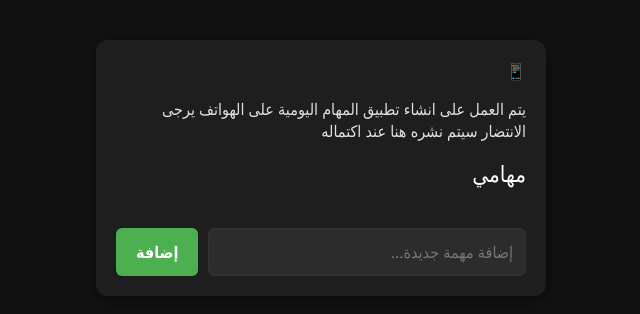
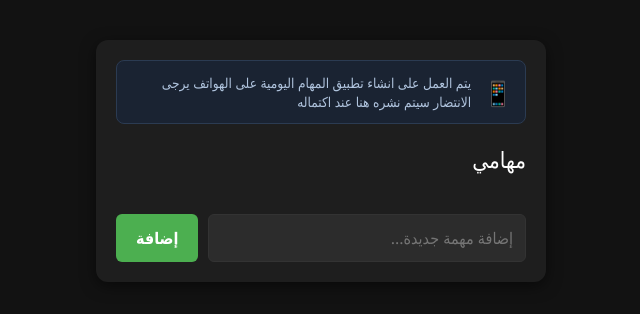
Before and after one commit to webAppLearner/SimpleToDoWebsite, a website: page public/index.html in a window 1280 px wide. Shown: the whole page, without its empty margins (319-959 px from the left). Drawn offline with nearby package versions, Linux system fonts and the light colour scheme; no server answers.

Commit message:
Update style.css

```diff
--- a/public/style.css
+++ b/public/style.css
@@ -31,3 +31,25 @@ button:hover { background: #45a049; }
     .container { padding: 15px; }
     button { padding: 12px 15px; }
 }
+.app-notice {
+    background-color: #1a2332;
+    border: 1px solid #2b3b52;
+    border-radius: 8px;
+    padding: 12px;
+    margin-bottom: 20px;
+    display: flex;
+    align-items: center;
+    gap: 12px;
+}
+
+.app-notice p {
+    margin: 0;
+    font-size: 0.85rem;
+    color: #b0c4de;
+    line-height: 1.4;
+    text-align: right;
+}
+
+.notice-icon {
+    font-size: 1.5rem;
+}
```
